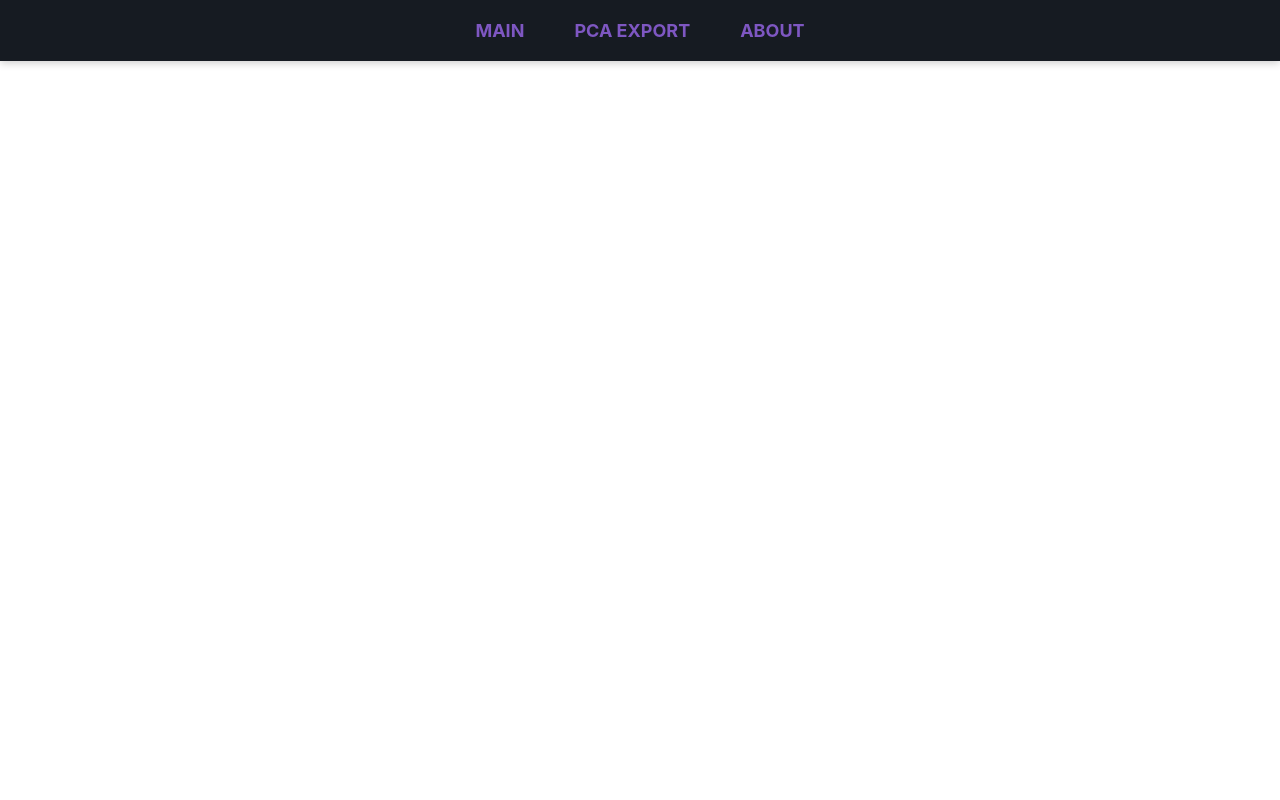
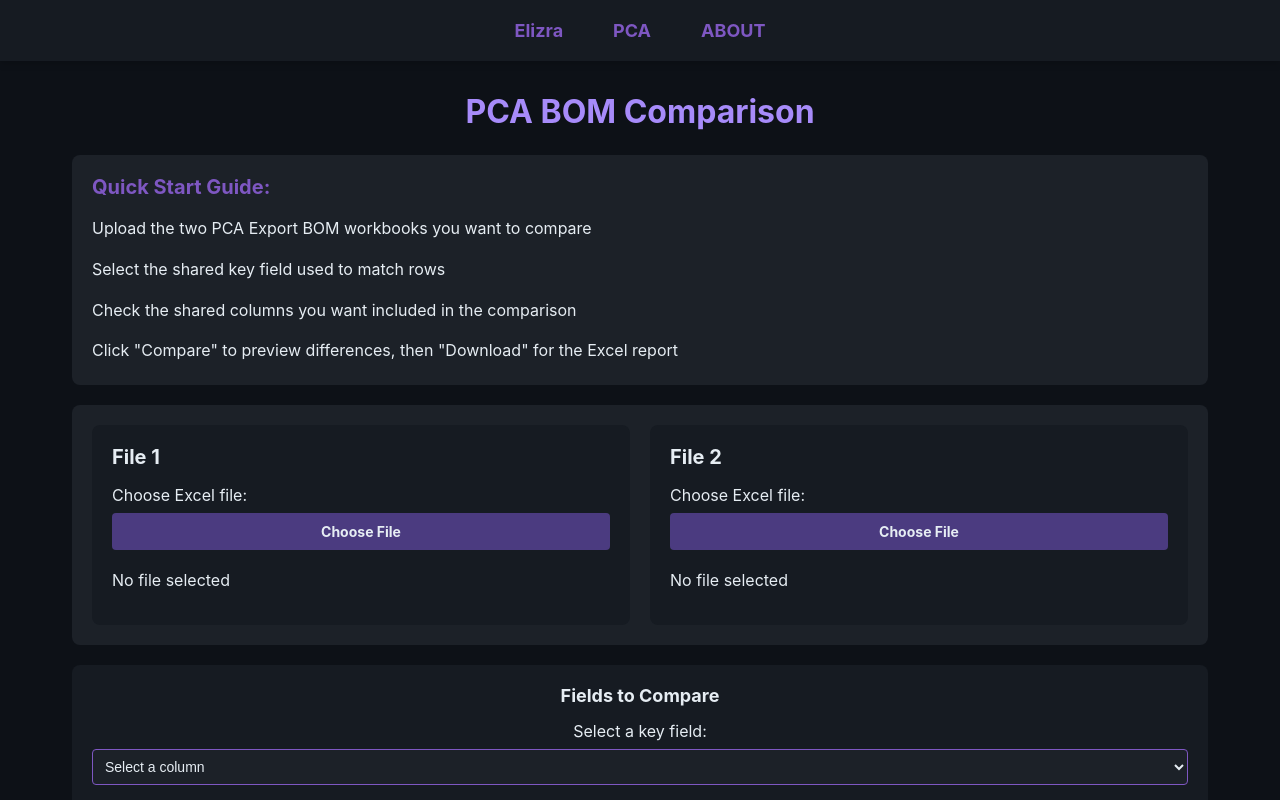
Before and after one commit to Mavline/tables_compare_app, a React (Create React App) app: page /pca in a window 1280 px wide. Shown: the top 800 px of the page. Built offline with nearby package versions, Linux system fonts and the light colour scheme.

Commit message:
Rename BOM routes to Elizra and PCA

```diff
--- a/src/App.tsx
+++ b/src/App.tsx
@@ -1,7 +1,7 @@
 "use client";
 
 import React, { useState, useEffect } from 'react';
-import { Routes, Route } from 'react-router-dom';
+import { Routes, Route, Navigate } from 'react-router-dom';
 import * as XLSX from 'xlsx';
 import { saveAs } from 'file-saver';
 import JSZip from 'jszip';
@@ -1370,8 +1370,9 @@ const App: React.FC = () => {
     <>
       <Navigation />
       <Routes>
-        <Route path="/" element={<MainContent />} />
-        <Route path="/pca-export" element={<PcaExportCompare />} />
+        <Route path="/" element={<Navigate to="/elizra" replace />} />
+        <Route path="/elizra" element={<MainContent />} />
+        <Route path="/pca" element={<PcaExportCompare />} />
         <Route path="/about" element={<About />} />
       </Routes>
     </>
--- a/src/components/Navigation.tsx
+++ b/src/components/Navigation.tsx
@@ -42,20 +42,20 @@ const Navigation: React.FC = () => {
         margin: '0 auto'
       }}>
         <Link
-          to="/"
+          to="/elizra"
           style={linkStyle}
           onMouseEnter={handleMouseEnter}
           onMouseLeave={handleMouseLeave}
         >
-          MAIN
+          Elizra
         </Link>
         <Link
-          to="/pca-export"
+          to="/pca"
           style={linkStyle}
           onMouseEnter={handleMouseEnter}
           onMouseLeave={handleMouseLeave}
         >
-          PCA EXPORT
+          PCA
         </Link>
         <Link
           to="/about"
--- a/src/pcaExport/PcaExportCompare.tsx
+++ b/src/pcaExport/PcaExportCompare.tsx
@@ -268,7 +268,7 @@ const PcaExportCompare: React.FC = () => {
   return (
     <div className="App">
       <header className="App-header" style={{ boxSizing: 'border-box' }}>
-        <h1 style={{ margin: '0 0 24px', color: '#A78BFA' }}>PCA Export BOM Comparison</h1>
+        <h1 style={{ margin: '0 0 24px', color: '#A78BFA' }}>PCA BOM Comparison</h1>
 
         <section style={panelStyle}>
           <h2 style={{ color: '#7E57C2', margin: '0 0 15px', fontSize: '20px' }}>
```
Also changed, not shown: 2 other files (tests, documents, lock files or other folders).
